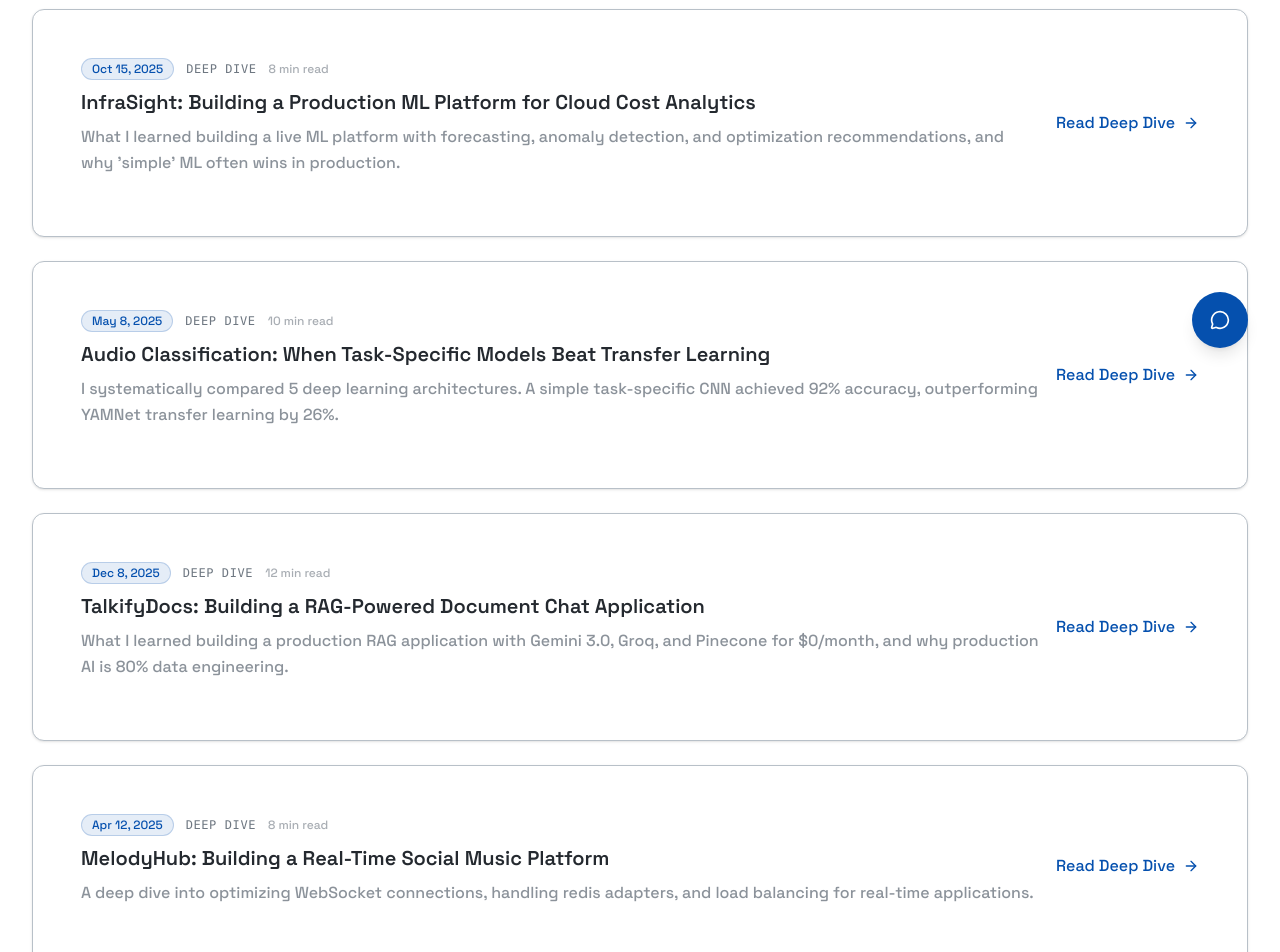
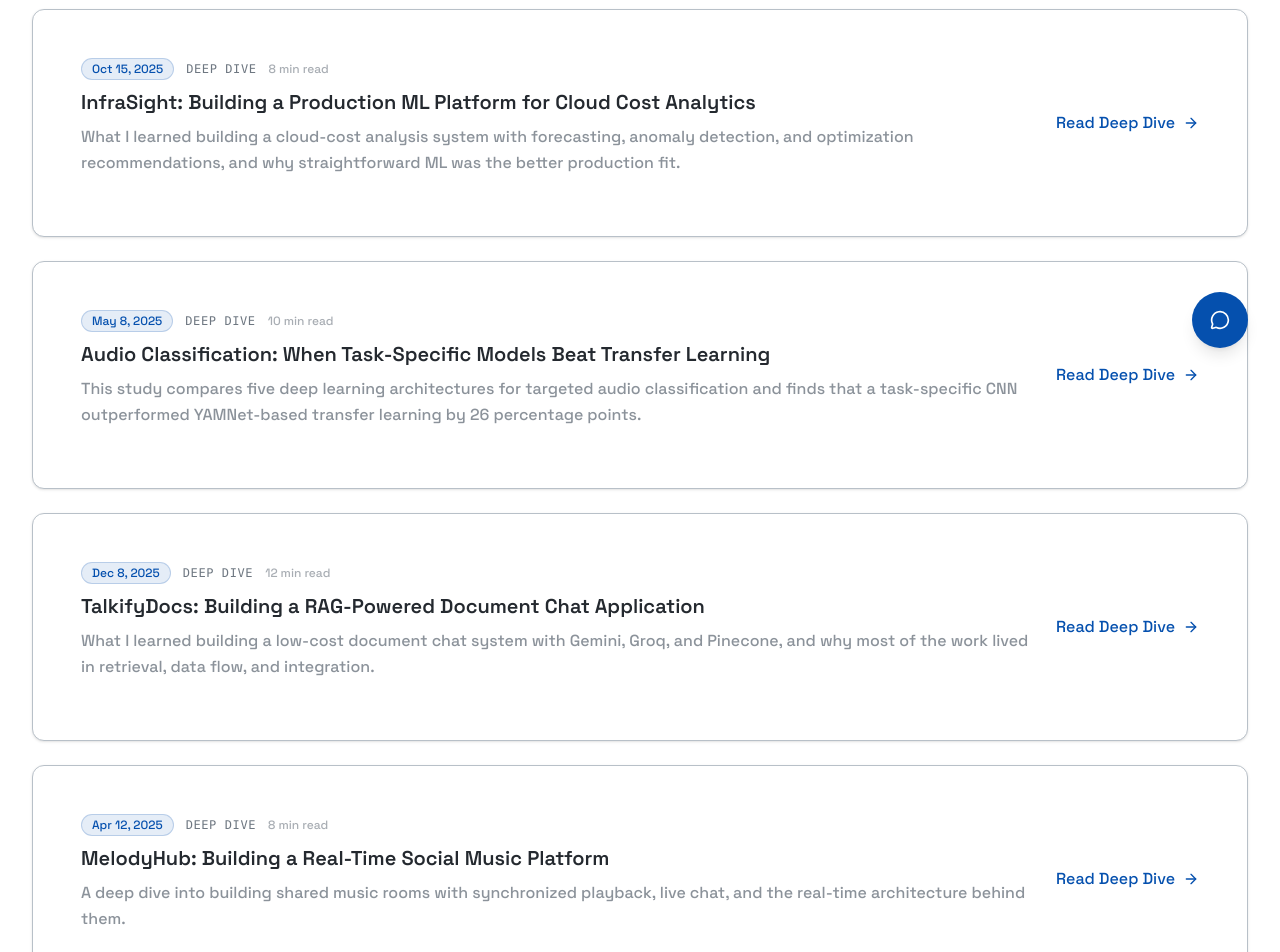
Before and after one commit to aabhiyann/portfolio-abhiyan, a React (Vite) app: page /deep-dives in a window 1280 px wide. Shown: the part 420-1372 px from the top of the page. Built offline with nearby package versions, Linux system fonts and the light colour scheme.

Commit message:
content: rewrite article summaries with clearer technical framing

```diff
--- a/src/data/Articles.ts
+++ b/src/data/Articles.ts
@@ -16,7 +16,7 @@ export const articles: Article[] = [
     title:
       "InfraSight: Building a Production ML Platform for Cloud Cost Analytics",
     summary:
-      "What I learned building a live ML platform with forecasting, anomaly detection, and optimization recommendations, and why 'simple' ML often wins in production.",
+      "What I learned building a cloud-cost analysis system with forecasting, anomaly detection, and optimization recommendations, and why straightforward ML was the better production fit.",
     date: "Oct 15, 2025",
     readTime: "8 min read",
     tags: ["Machine Learning", "Python", "React", "DevOps"],
@@ -233,7 +233,7 @@ Building InfraSight taught me that production ML is fundamentally different from
     title:
       "Audio Classification: When Task-Specific Models Beat Transfer Learning",
     summary:
-      "I systematically compared 5 deep learning architectures. A simple task-specific CNN achieved 92% accuracy, outperforming YAMNet transfer learning by 26%.",
+      "This study compares five deep learning architectures for targeted audio classification and finds that a task-specific CNN outperformed YAMNet-based transfer learning by 26 percentage points.",
     date: "May 8, 2025",
     readTime: "10 min read",
     tags: ["Machine Learning", "Deep Learning", "CNN", "Research"],
@@ -407,7 +407,7 @@ This research demonstrates that transfer learning isn't always the answer. When
     id: "talkifydocs-rag-pipeline",
     title: "TalkifyDocs: Building a RAG-Powered Document Chat Application",
     summary:
-      "What I learned building a production RAG application with Gemini 3.0, Groq, and Pinecone for $0/month, and why production AI is 80% data engineering.",
+      "What I learned building a low-cost document chat system with Gemini, Groq, and Pinecone, and why most of the work lived in retrieval, data flow, and integration.",
     date: "Dec 8, 2025",
     readTime: "12 min read",
     tags: ["AI", "RAG", "Next.js", "TypeScript"],
@@ -626,7 +626,7 @@ Building TalkifyDocs taught me that production RAG applications are fundamentall
     id: "melodyhub-realtime-architecture",
     title: "MelodyHub: Building a Real-Time Social Music Platform",
     summary:
-      "A deep dive into optimizing WebSocket connections, handling redis adapters, and load balancing for real-time applications.",
+      "A deep dive into building shared music rooms with synchronized playback, live chat, and the real-time architecture behind them.",
     date: "Apr 12, 2025",
     readTime: "8 min read",
     tags: ["WebSockets", "Node.js", "System Design", "React"],
```
